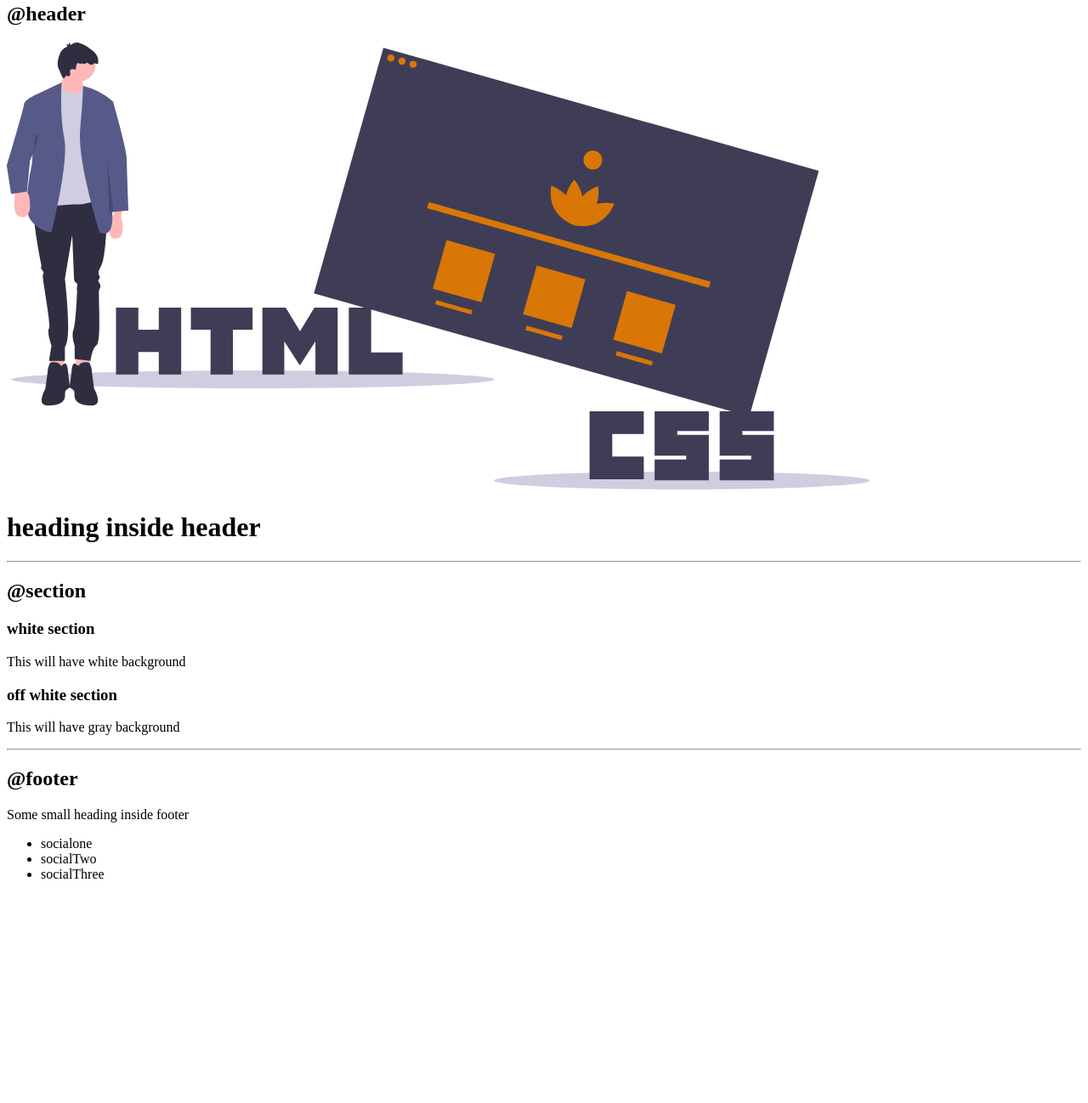
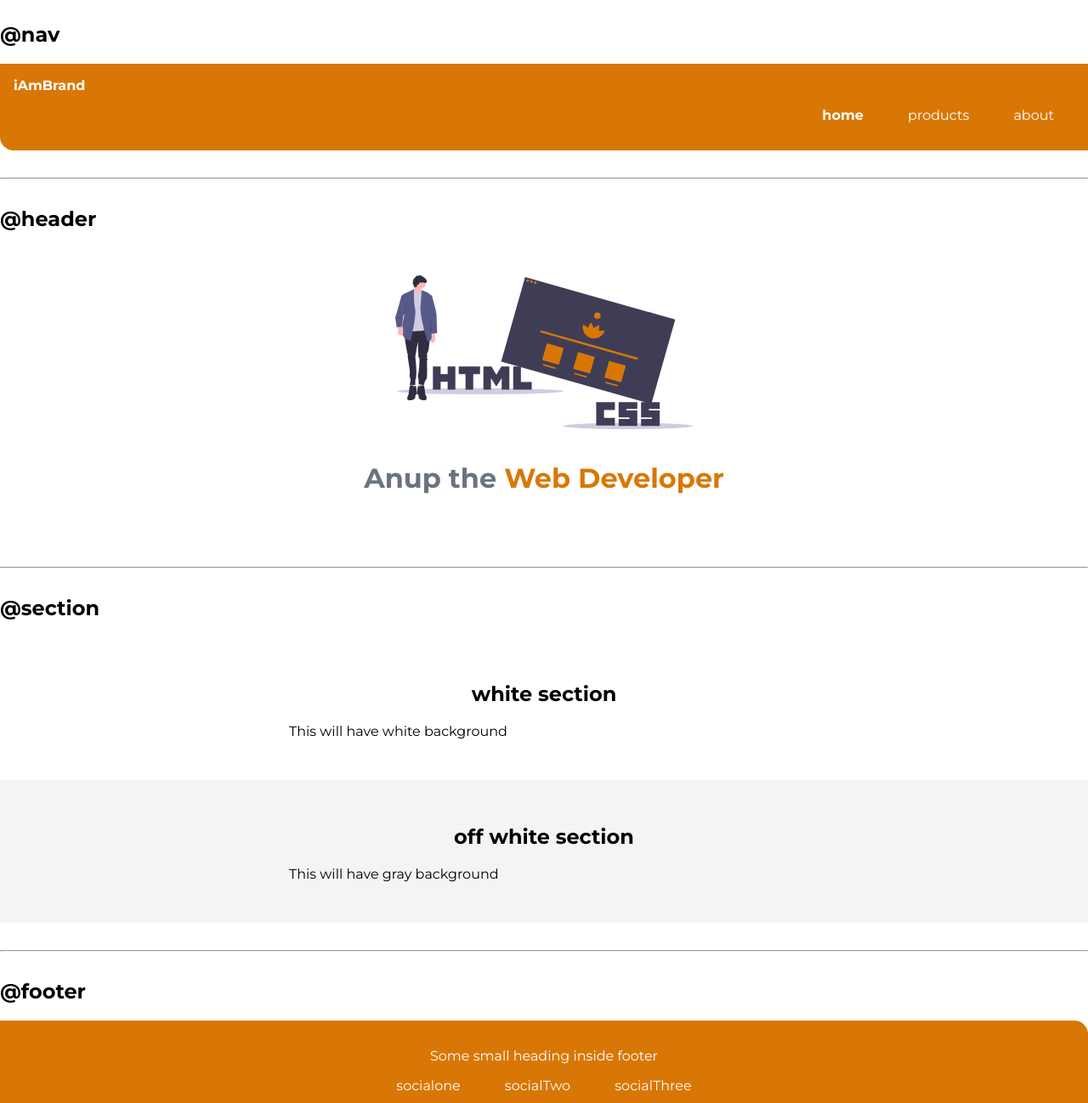
Before and after one commit to anupkrbid/anupkrbid, a plain HTML site: page index.html in a window 1280 px wide. Shown: the part 1255-2553 px from the top of the page at 85% size. Before the commit the page ends 2309 px from the top, so only its background shows below. Drawn offline with Linux system fonts and the light colour scheme.

Commit message:
feat: Component Library Creation

```diff
--- a/index.html
+++ b/index.html
@@ -4,6 +4,7 @@
     <meta charset="UTF-8" />
     <meta name="viewport" content="width=device-width, initial-scale=1.0" />
     <title>Component Library</title>
+    <link rel="stylesheet" href="style.css" />
   </head>
 
   <body>
@@ -23,6 +24,7 @@
       Let me show you the normal text. This is free flowing and will wrap at the
       end like a paragraph.
     </p>
+    <p>This paragraph will have a <strong>bold</strong> text</p>
     <small>This is relatively smaller text</small>
 
     <hr />
@@ -30,10 +32,13 @@
     <h2>@container</h2>
 
     <h3>fluid container</h3>
-    <div>This is a fluid container and it will go till the end of the page</div>
+    <div class="container">
+      <!-- will be used for navs -->
+      This is a fluid container and it will go till the end of the page
+    </div>
 
     <h3>center container</h3>
-    <div>
+    <div class="container container-center">
       This is a centered container and it will go till the specified width
     </div>
 
@@ -41,8 +46,8 @@
 
     <h2>@links</h2>
 
-    <a href="/">Primary Link</a>
-    <a href="/">Secondary Link</a>
+    <a class="link link-primary" href="/">Primary Link</a>
+    <a class="link link-secondary" href="/">Secondary Link</a>
 
     <hr />
 
@@ -50,7 +55,7 @@
 
     <h3>unordered list</h3>
 
-    <ul>
+    <ul class="list-non-bullet">
       <li>Item One</li>
       <li>Item Two</li>
       <li>Item Three</li>
@@ -58,7 +63,7 @@
 
     <h3>unordered inline list</h3>
 
-    <ul>
+    <ul class="list-non-bullet list-items-inline">
       <li>Inline Item One</li>
       <li>Inline Item Two</li>
       <li>Inline Item Three</li>
@@ -66,7 +71,7 @@
 
     <h3>reverse ordered list</h3>
 
-    <ol>
+    <ol reversed>
       <li>milk</li>
       <li>eggs</li>
       <li>break</li>
@@ -76,17 +81,17 @@
 
     <h2>@nav</h2>
 
-    <nav>
-      <div>iAmBrand</div>
-      <ul>
+    <nav class="nav">
+      <div class="nav-brand">iAmBrand</div>
+      <ul class="list-none-bullet list-items-inline">
         <li>
-          <a href="/">home</a>
+          <a class="link link-active" href="/">home</a>
         </li>
         <li>
-          <a href="/">products</a>
+          <a class="link" href="/">products</a>
         </li>
         <li>
-          <a href="/">about</a>
+          <a class="link" href="/">about</a>
         </li>
       </ul>
     </nav>
@@ -95,34 +100,40 @@
 
     <h2>@header</h2>
 
-    <header>
-      <img src="images/banner.svg" />
-      <h1>heading inside header</h1>
-      <!-- #D97706  -->
+    <header class="hero">
+      <img class="hero-img" src="images/banner.svg" />
+      <h1 class="hero-heading">
+        Anup the <span class="heading-inverted">Web Developer</span>
+      </h1>
     </header>
 
     <hr />
+
     <h2>@section</h2>
-    <section>
-      <h3>white section</h3>
-      <p>This will have white background</p>
+    <section class="section">
+      <div class="container container-center">
+        <h1>white section</h1>
+        <p>This will have white background</p>
+      </div>
     </section>
 
-    <section>
-      <h3>off white section</h3>
-      <p>This will have gray background</p>
+    <section class="section ow">
+      <div class="container container-center">
+        <h1>off white section</h1>
+        <p>This will have gray background</p>
+      </div>
     </section>
 
     <hr />
 
     <h2>@footer</h2>
 
-    <footer>
-      <div>Some small heading inside footer</div>
-      <ul>
-        <li>socialone</li>
-        <li>socialTwo</li>
-        <li>socialThree</li>
+    <footer class="footer container">
+      <div class="footer-header">Some small heading inside footer</div>
+      <ul class="footer-social-links list-non-bullet list-items-inline">
+        <li><a class="link" href="">socialone</a></li>
+        <li><a class="link" href="">socialTwo</a></li>
+        <li><a class="link" href="">socialThree</a></li>
       </ul>
     </footer>
   </body>
--- /dev/null
+++ b/style.css
@@ -0,0 +1,139 @@
+/* Look into BEM naming convention in CSS */
+@import url("https://fonts.googleapis.com/css2?family=Montserrat:wght@400;700&display=swap");
+
+:root {
+  --primary-colour: #d97706;
+  --dark-gray: #6b7280;
+  --off-white: #f3f4f6;
+}
+
+body {
+  font-family: "Montserrat", sans-serif;
+  margin: 0;
+}
+
+hr {
+  margin: 2rem 0;
+}
+
+/* Container */
+
+.container {
+  padding: 0 1rem;
+}
+
+.container-center {
+  max-width: 600px;
+  margin: auto;
+}
+
+/* Links */
+
+.link {
+  text-decoration: none;
+  padding: 0.5rem 1rem;
+}
+
+.link-primary {
+  background-color: var(--primary-colour);
+  border-radius: 0.5rem;
+  color: #fff;
+}
+
+.link-secondary {
+  color: var(--primary-colour);
+  border-radius: 0.5rem;
+  border: 1px solid var(--primary-colour);
+}
+
+/* List */
+
+.list-non-bullet {
+  list-style: none;
+}
+
+.list-items-inline > li {
+  display: inline;
+  padding: 0 0.5rem;
+}
+
+/* Navigation */
+
+.nav {
+  background-color: var(--primary-colour);
+  color: #fff;
+  padding: 1rem;
+  border-bottom-left-radius: 1rem;
+}
+
+.nav .nav-brand {
+  font-weight: bold;
+}
+
+.nav .link {
+  color: #fff;
+}
+
+.nav ul {
+  text-align: right;
+}
+
+.nav .link-active {
+  font-weight: bold;
+}
+
+/* Header */
+
+.hero {
+  padding: 2rem;
+}
+
+.hero .hero-img {
+  max-width: 350px;
+  display: block;
+  margin: auto;
+}
+
+.hero .hero-heading {
+  padding-top: 1rem;
+  text-align: center;
+  color: var(--dark-gray);
+}
+
+.hero .hero-heading .heading-inverted {
+  color: var(--primary-colour);
+}
+
+/* Section */
+
+.section {
+  padding: 2rem;
+}
+
+.section h1 {
+  text-align: center;
+}
+
+.ow {
+  background-color: var(--off-white);
+}
+
+/* Footer */
+.footer {
+  background-color: var(--primary-colour);
+  padding: 2rem 0rem;
+  text-align: center;
+  border-top-right-radius: 1rem;
+}
+
+.footer ul {
+  padding-inline-start: 0px;
+}
+
+.footer .footer-header {
+  color: #fff;
+}
+
+.footer .footer-social-links .link {
+  color: #fff;
+}
```
